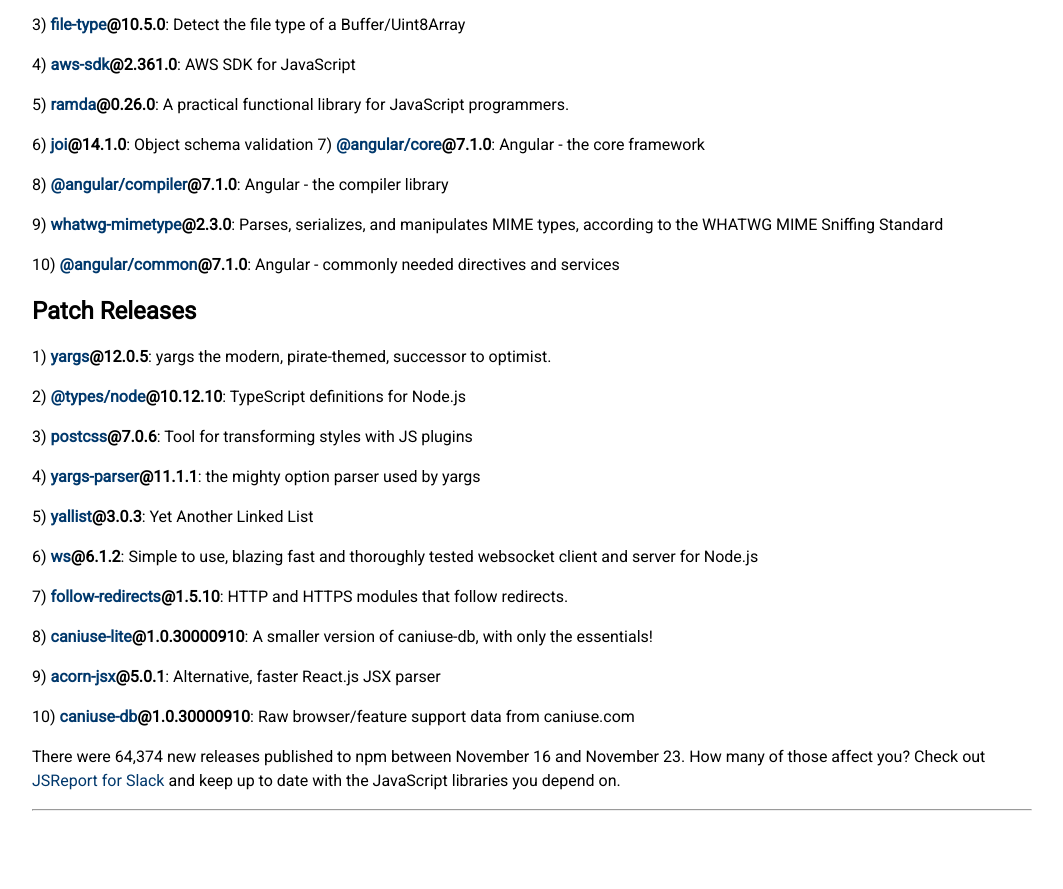
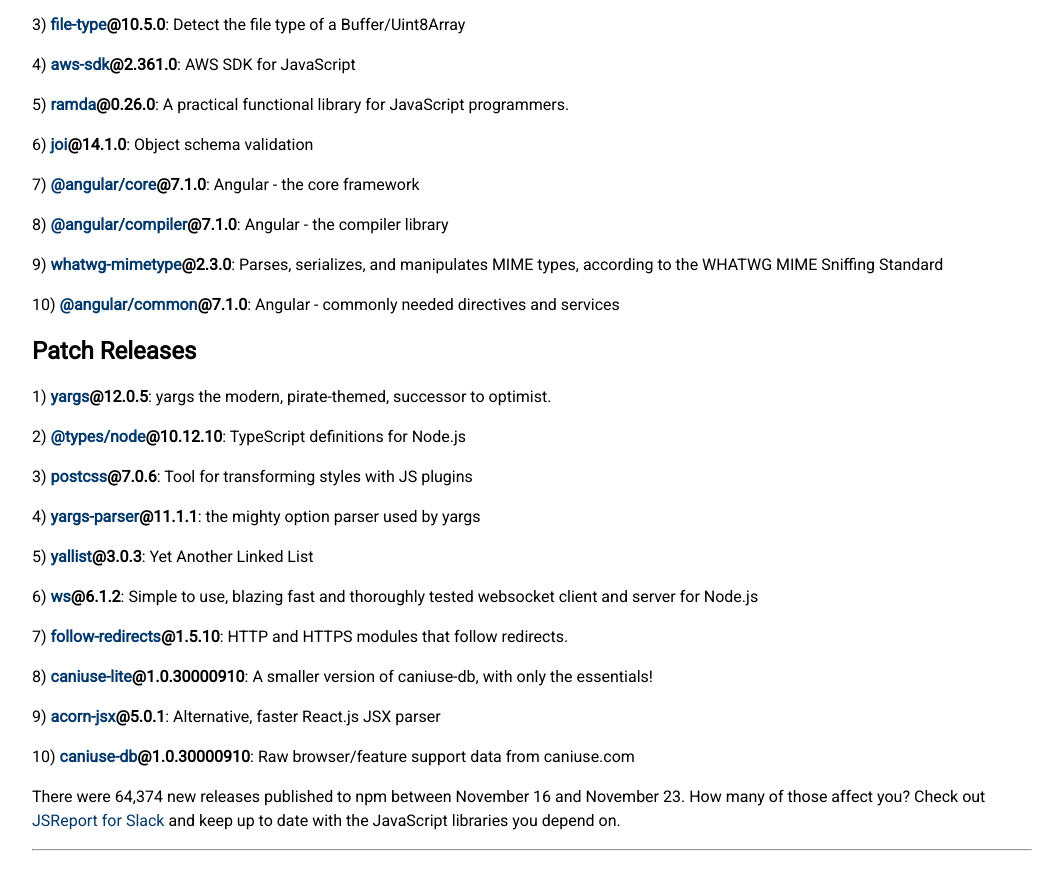
Before and after one commit to vkarpov15/stunning-potato, a website: page blog/this-week-on-npm-20181123.html in a window 1280 px wide. Shown: the part 865-1754 px from the top of the page, without its empty margins (108-1171 px from the left). Drawn offline with Linux system fonts and the light colour scheme; no server answers; a script that the page names is missing.

Commit message:
style: fix blog post list

```diff
--- a/blog/this-week-on-npm-20181123.html
+++ b/blog/this-week-on-npm-20181123.html
@@ -81,8 +81,8 @@
 <p>3) <strong><a href="https://npmjs.com/package/file-type">file-type</a>@10.5.0</strong>: Detect the file type of a Buffer/Uint8Array</p>
 <p>4) <strong><a href="https://npmjs.com/package/aws-sdk">aws-sdk</a>@2.361.0</strong>: AWS SDK for JavaScript</p>
 <p>5) <strong><a href="https://npmjs.com/package/ramda">ramda</a>@0.26.0</strong>: A practical functional library for JavaScript programmers.</p>
-<p>6) <strong><a href="https://npmjs.com/package/joi">joi</a>@14.1.0</strong>: Object schema validation
-7) <strong><a href="https://npmjs.com/package/@angular/core">@angular/core</a>@7.1.0</strong>: Angular - the core framework</p>
+<p>6) <strong><a href="https://npmjs.com/package/joi">joi</a>@14.1.0</strong>: Object schema validation</p>
+<p>7) <strong><a href="https://npmjs.com/package/@angular/core">@angular/core</a>@7.1.0</strong>: Angular - the core framework</p>
 <p>8) <strong><a href="https://npmjs.com/package/@angular/compiler">@angular/compiler</a>@7.1.0</strong>: Angular - the compiler library</p>
 <p>9) <strong><a href="https://npmjs.com/package/whatwg-mimetype">whatwg-mimetype</a>@2.3.0</strong>: Parses, serializes, and manipulates MIME types, according to the WHATWG MIME Sniffing Standard</p>
 <p>10) <strong><a href="https://npmjs.com/package/@angular/common">@angular/common</a>@7.1.0</strong>: Angular - commonly needed directives and services</p>
```
Also changed, not shown: blog/posts/20181123_weekly.md (+1 -0 lines).
